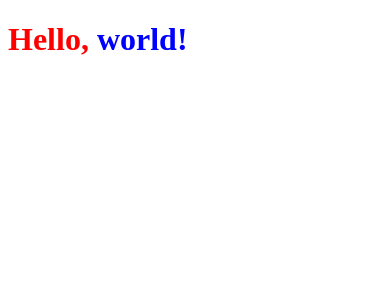
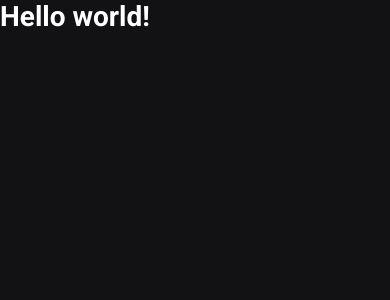
Before and after one commit to dharyel/ignews_rocketseat, a Next.js app: page / in a window 390 px wide. Shown: the top 300 px of the page. Built offline with nearby package versions, Linux system fonts and the light colour scheme.

Commit message:
adicionado fonte externa robot e adicionado os estilos globais no arquivo 'global.scss'

```diff
--- a/src/pages/_app.tsx
+++ b/src/pages/_app.tsx
@@ -1,4 +1,5 @@
-import { AppProps } from 'next/app'
+import { AppProps } from 'next/app';
+import '../styles/global.scss';
 
 function MyApp({ Component, pageProps }: AppProps) {
   return <Component {...pageProps} />
--- /dev/null
+++ b/src/pages/_document.tsx
@@ -0,0 +1,20 @@
+import Document, {Html, Head, Main, NextScript} from 'next/document';
+
+export default class MyDocument extends Document {
+	render() {
+		return(
+			<Html>
+				<Head>
+                    <link rel="preconnect" href="https://fonts.googleapis.com" />
+                    <link rel="preconnect" href="https://fonts.gstatic.com" />
+                    <link href="https://fonts.googleapis.com/css2?family=Roboto:wght@400;700;900&display=swap" rel="stylesheet" />
+				</Head>
+
+				<body>
+					<Main />
+					<NextScript />
+				</body>
+			</Html>
+		);
+	}
+}
--- a/src/pages/index.tsx
+++ b/src/pages/index.tsx
@@ -1,9 +1,14 @@
-import styles from '../styles/home.module.scss';
+import Head from 'next/head';
 
 export default function Home() {
   return (
-    <h1 className={styles.title}>
-        Hello, <span>world!</span>
-    </h1>
+    <>
+      <Head>
+        <title>Início | ig.news</title>
+      </Head>
+      <h1>
+          Hello world!
+      </h1>
+    </>
   )
 }
--- /dev/null
+++ b/src/styles/global.scss
@@ -0,0 +1,47 @@
+*{
+    margin:0;
+    padding:0;
+    box-sizing: border-box;
+}
+
+:root{
+    --white: #FFFFFF;
+
+    --gray-100: #E1E1E6;
+    --gray-300: #A8A8B3;
+    --gray-900: #121214;
+
+    --cyan-500: #61DAFB;
+    --yellow-500: #EBA417;
+}
+
+@media (max-width: 1080px) { //tamanho aproximado do ipad
+    html{
+        font-size: 93.75%; //15px no tamanho padrão(16px)
+    }
+}
+
+@media (max-width: 1080px) { //tamanho aproximado de mobile
+    html{
+        font-size: 87.5%; //14px no tamanho padrão(16px)
+    }
+}
+
+body{
+    background: var(--gray-900);
+    color: var(--white);
+
+}
+
+body, input, textarea, select, button{
+    font: 400 1rem "Roboto", sans-serif;
+}
+
+button{
+    cursor: pointer;
+}
+
+a{
+    color: inherit;
+    text-decoration: none;
+}
--- a/src/styles/home.module.scss
+++ /dev/null
@@ -1,7 +0,0 @@
-.title {
-    color: red;
-
-    span{
-        color: blue;
-    }
-}
```
